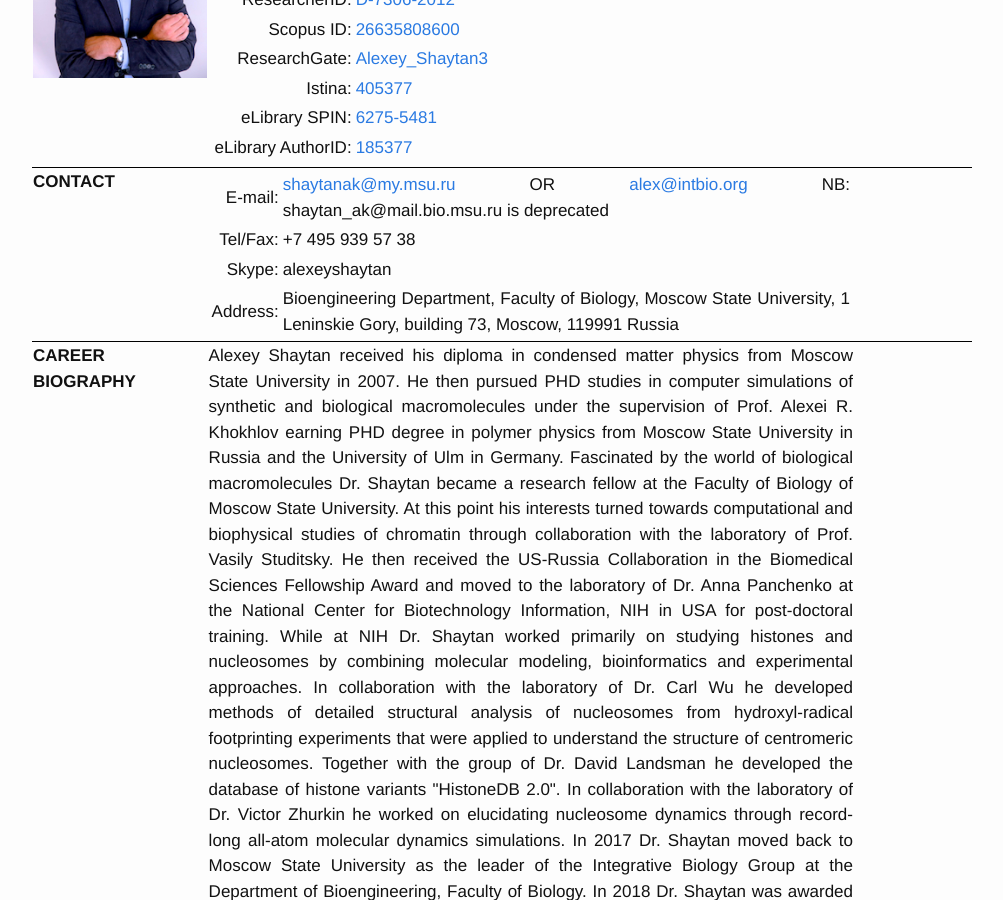
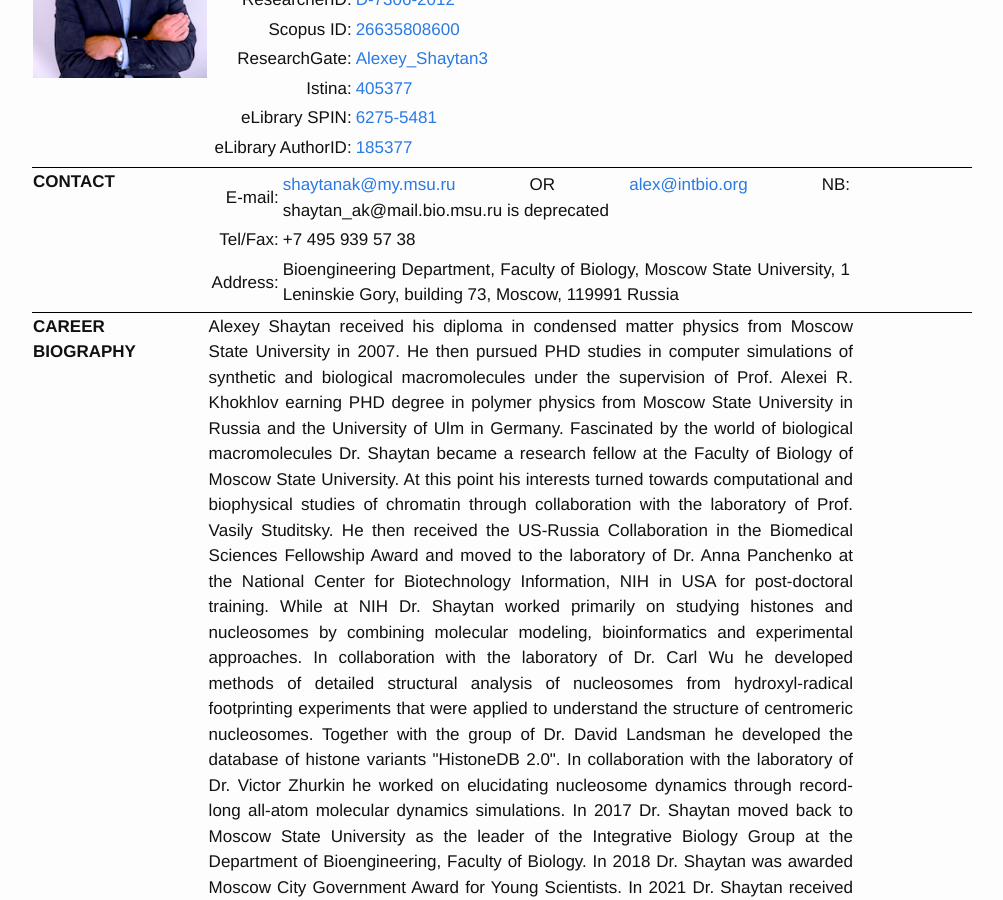
Before and after one commit to intbio/intbio.github.io, a Jekyll site: the page built from cv/aksh.md, in a window 1280 px wide and 900 px high, scrolled down 443 px. Shown: the whole window, without its empty margins (138-1141 px from the left). Built offline with Jekyll 4.4.1, drawn with Linux system fonts in a browser that asks for light colours; comment, search, counter and statistics services are not loaded.

Commit message:
Update aksh.md

```diff
--- a/cv/aksh.md
+++ b/cv/aksh.md
@@ -62,7 +62,6 @@ permalink: /alexey_shaytan
 			<table>
 				<tr><td align="right">E-mail:</td><td><a href="mailto:shaytanak@my.msu.ru">shaytanak@my.msu.ru</a> OR <a href="mailto:alex@intbio.org">alex@intbio.org</a> NB: shaytan_ak@mail.bio.msu.ru is deprecated</td></tr>
 				<tr><td align="right">Tel/Fax:</td><td>+7 495 939 57 38</td></tr>
-				<tr><td align="right">Skype:</td><td>alexeyshaytan</td></tr>
 				<tr><td align="right">Address:</td><td>Bioengineering Department, Faculty of Biology, Moscow State University, 1 Leninskie Gory, building 73, Moscow, 119991 Russia</td></tr>
 			</table>
 		</td>
```
